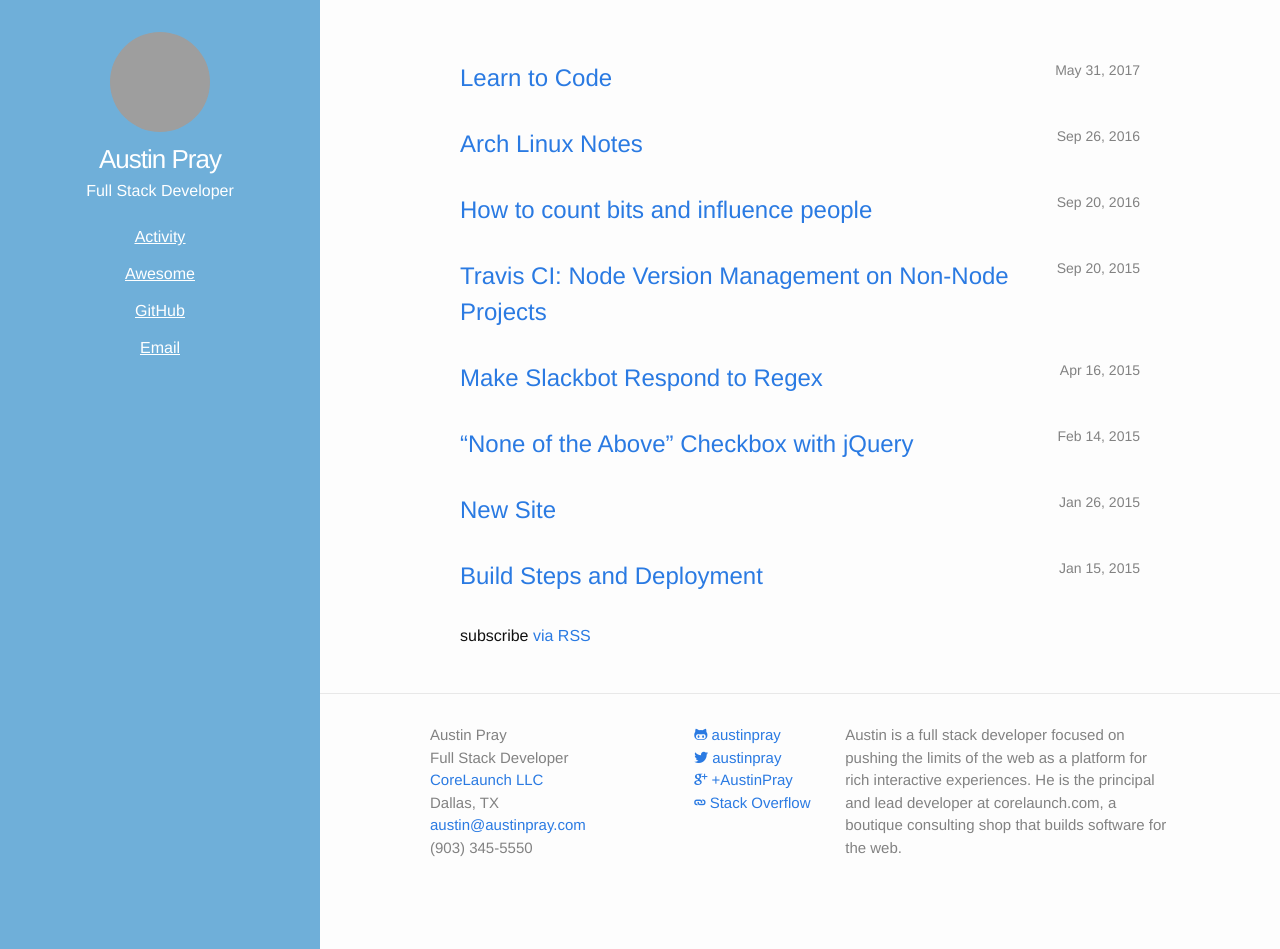
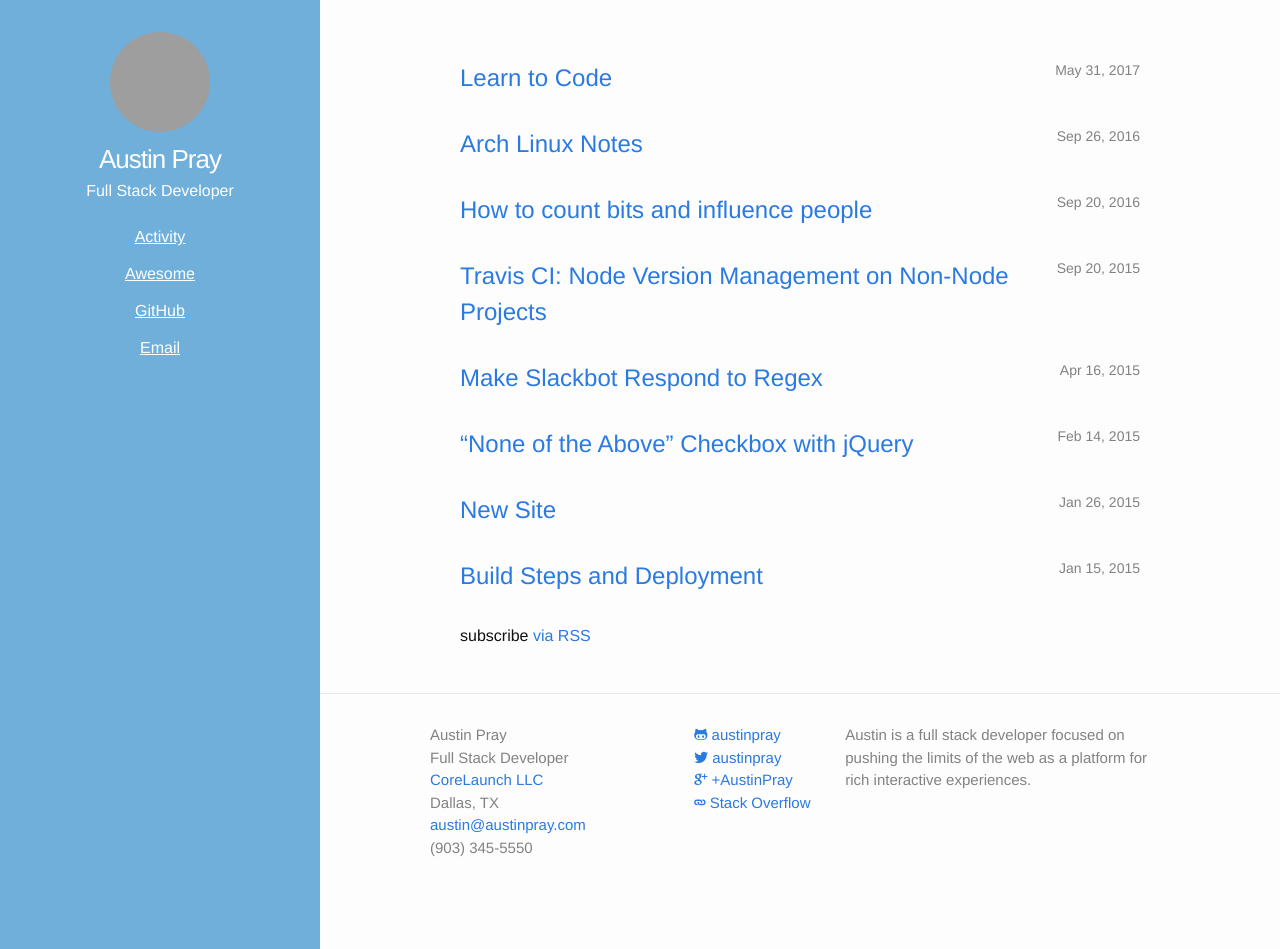
Before and after one commit to austinpray/austinpray.com, a Jekyll site: the page built from index.html, in a window 1280 px wide. Built offline with Jekyll 4.4.1, drawn with Linux system fonts in a browser that asks for light colours; grey boxes are pictures that could not be loaded.

Commit message:
Update _config.yml

```diff
--- a/_config.yml
+++ b/_config.yml
@@ -5,9 +5,7 @@ byline: writes software for the web.
 email: austin@austinpray.com
 description: > # this means to ignore newlines until "baseurl:"
   Austin is a full stack developer focused on pushing the limits of the web as
-  a platform for rich interactive experiences. He is the principal and lead
-  developer at corelaunch.com, a boutique consulting shop that builds software for
-  the web.
+  a platform for rich interactive experiences.
 baseurl: "" # the subpath of your site, e.g. /blog/
 url: "http://austinpray.com" # the base hostname & protocol for your site
 twitter_username: austinpray
```
